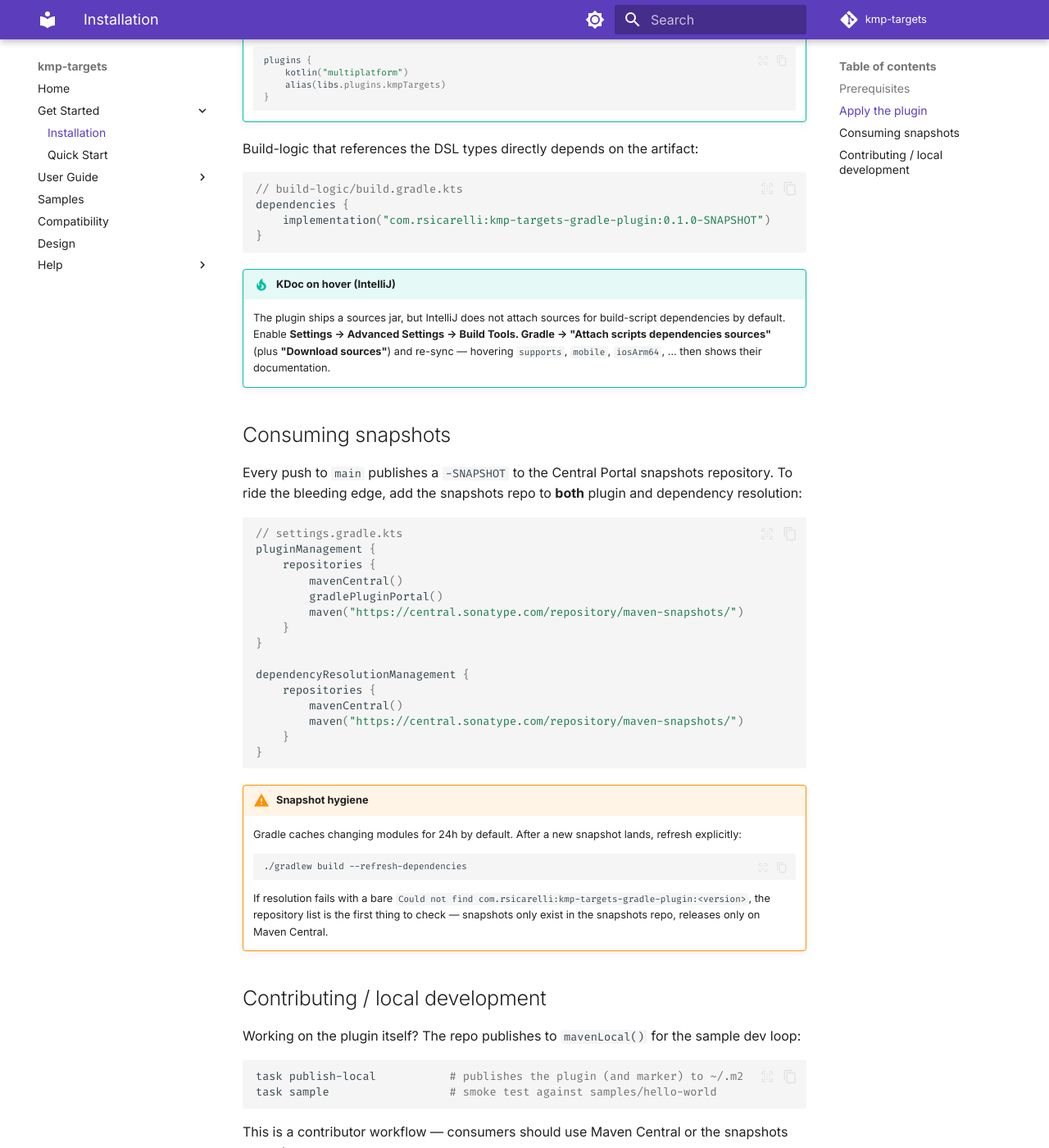
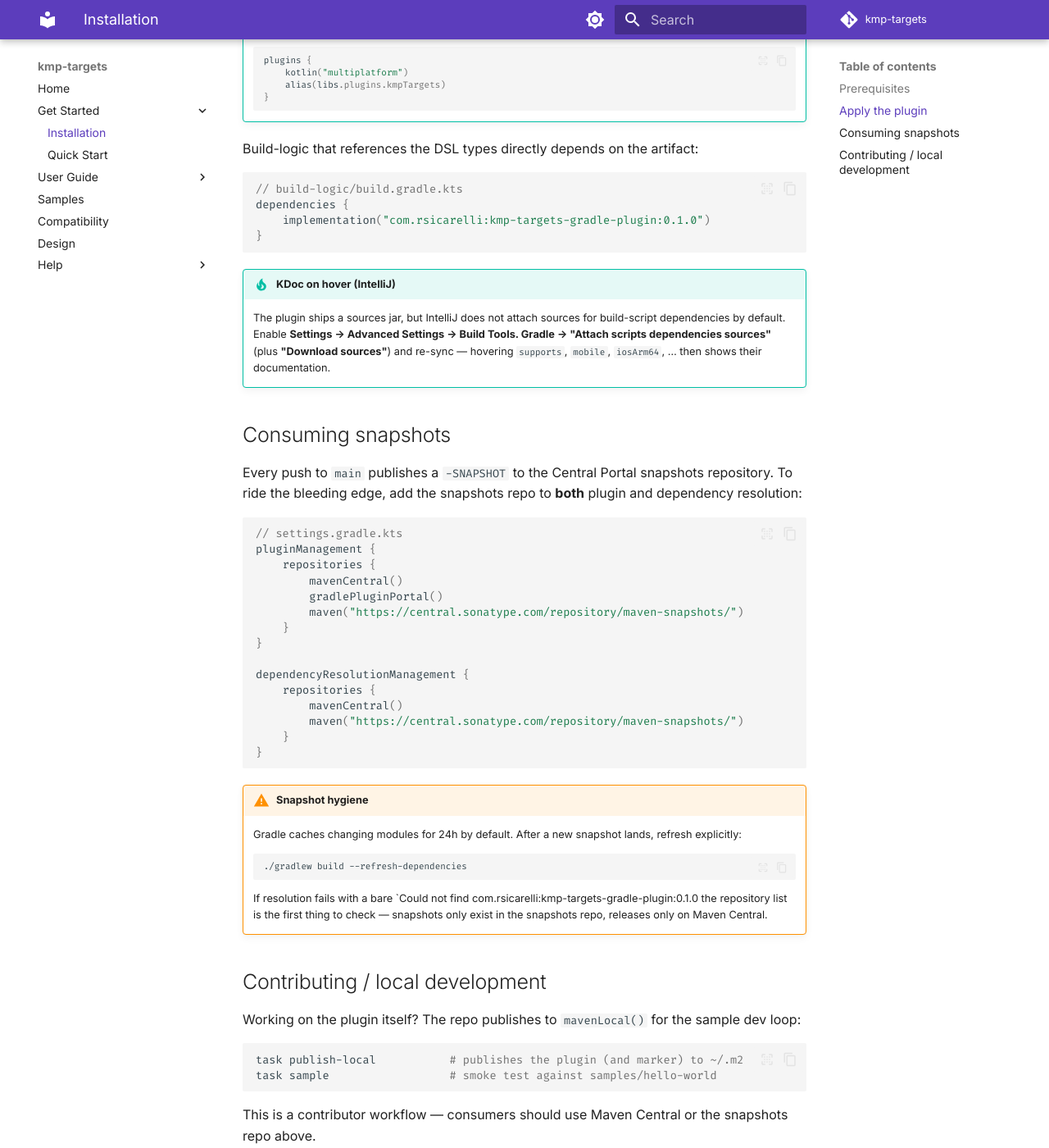
Before and after one commit to rsicarelli/kmp-targets, an MkDocs documentation site: the page built from docs/get-started/index.md, in a window 1280 px wide and 1400 px high, scrolled down 1246 px. Shown: the whole window at 82% size. Built offline with MkDocs 1.6.1 and Material for MkDocs 9.7.7, drawn with Linux system fonts in a browser that asks for light colours; comment, search, counter and statistics services are not loaded; the version menu is left out; some of the changed text lies outside the part shown.

````diff
--- a/docs/get-started/index.md
+++ b/docs/get-started/index.md
@@ -30,7 +30,7 @@ Then apply it next to KGP in each module:
 // build.gradle.kts
 plugins {
     kotlin("multiplatform")
-    id("com.rsicarelli.kmptargets") version "0.1.0-SNAPSHOT"
+    id("com.rsicarelli.kmptargets") version "0.1.0"
 }
 
 kmpTargets {
@@ -44,7 +44,7 @@ kmpTargets {
     ```toml
     # gradle/libs.versions.toml
     [versions]
-    kmpTargets = "0.1.0-SNAPSHOT"
+    kmpTargets = "0.1.0"
 
     [plugins]
     kmpTargets = { id = "com.rsicarelli.kmptargets", version.ref = "kmpTargets" }
@@ -62,7 +62,7 @@ Build-logic that references the DSL types directly depends on the artifact:
 ```kotlin
 // build-logic/build.gradle.kts
 dependencies {
-    implementation("com.rsicarelli:kmp-targets-gradle-plugin:0.1.0-SNAPSHOT")
+    implementation("com.rsicarelli:kmp-targets-gradle-plugin:0.1.0")
 }
 ```
 
@@ -98,7 +98,7 @@ dependencyResolutionManagement {
     ./gradlew build --refresh-dependencies
     ```
 
-    If resolution fails with a bare `Could not find com.rsicarelli:kmp-targets-gradle-plugin:<version>`, the repository list is the first thing to check — snapshots only exist in the snapshots repo, releases only on Maven Central.
+    If resolution fails with a bare `Could not find com.rsicarelli:kmp-targets-gradle-plugin:0.1.0 the repository list is the first thing to check — snapshots only exist in the snapshots repo, releases only on Maven Central.
 
 ## Contributing / local development
 
````
Also changed, not shown: README.md (+2 -2 lines), docs/get-started/quick-start.md (+1 -1 lines), docs/help/troubleshooting.md (+1 -1 lines), docs/index.md (+1 -1 lines), docs/user-guide/build-logic.md (+1 -1 lines), docs/user-guide/selection-dsl.md (+1 -1 lines), 2 other files.
